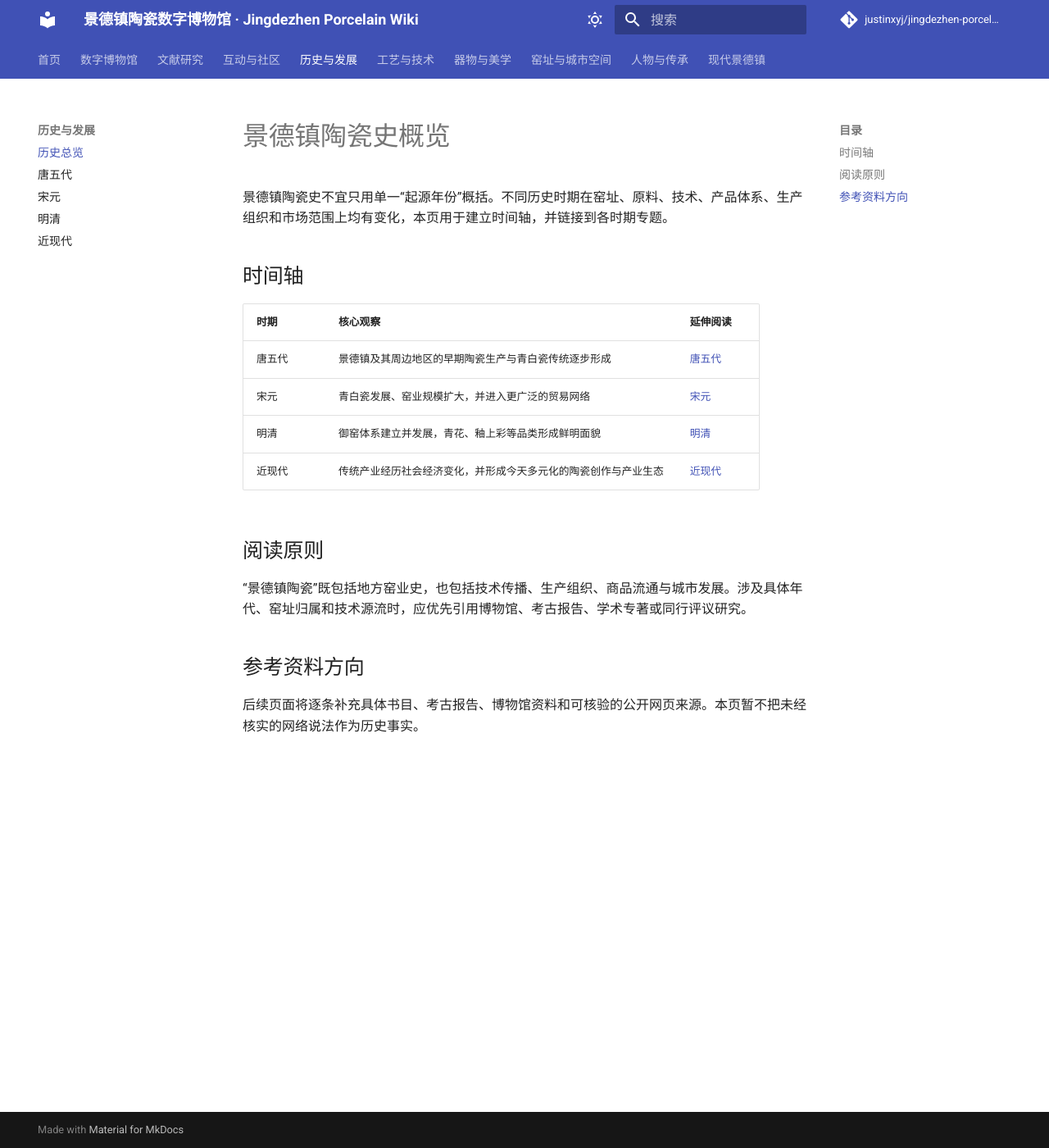
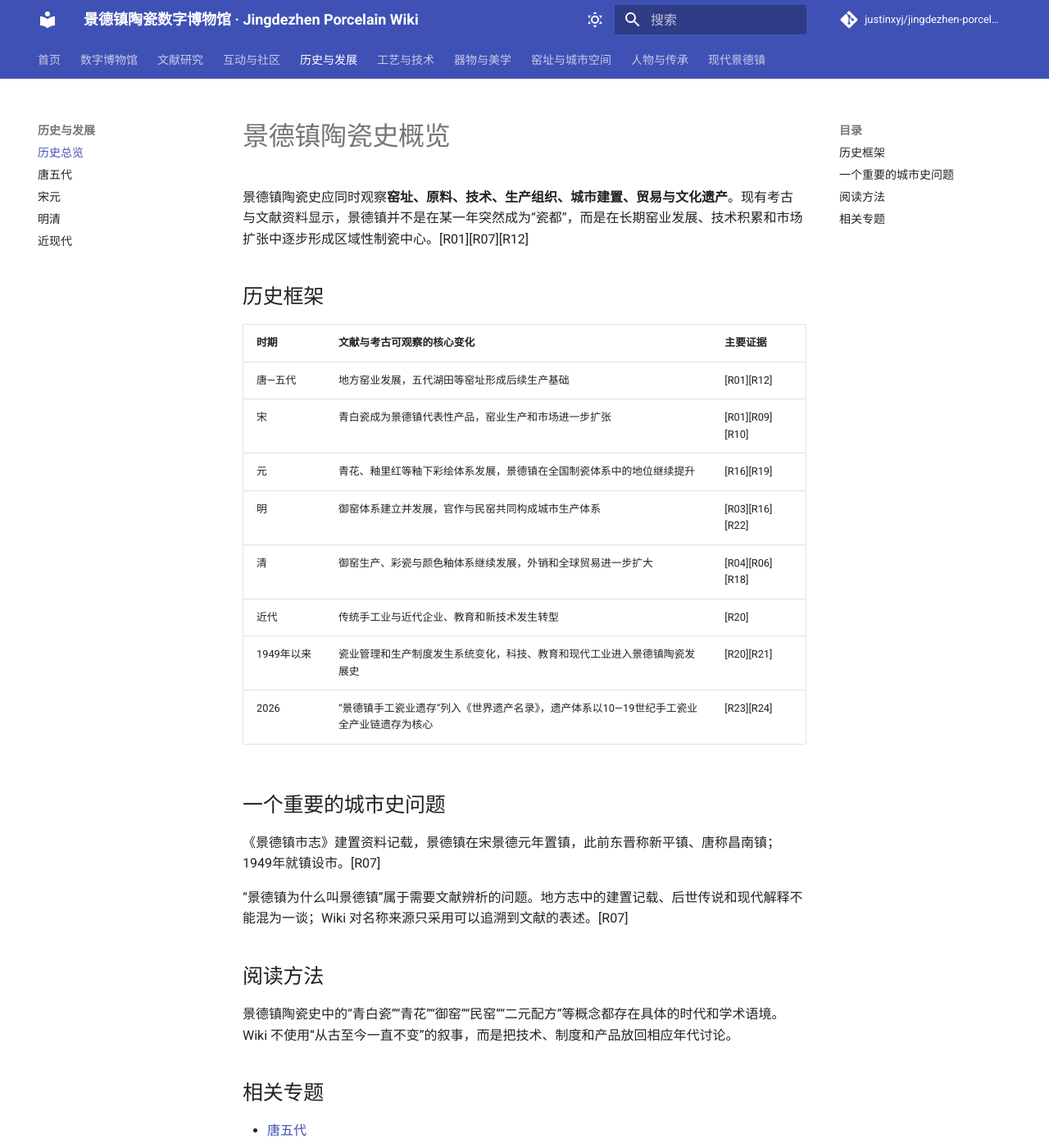
Before and after one commit to justinxyj/jingdezhen-porcelain-wiki, an MkDocs documentation site: the page built from docs/history/README.md, in a window 1280 px wide and 1400 px high. Shown: the whole window at 82% size. Built offline with MkDocs 1.6.1 and Material for MkDocs 9.7.7, drawn with Linux system fonts in a browser that asks for light colours; a script that is not in the unit is left out; comment, search, counter and statistics services are not loaded.

Commit message:
docs: replace history overview with literature-backed chronology

```diff
--- a/docs/history/README.md
+++ b/docs/history/README.md
@@ -1,20 +1,35 @@
 # 景德镇陶瓷史概览
 
-景德镇陶瓷史不宜只用单一“起源年份”概括。不同历史时期在窑址、原料、技术、产品体系、生产组织和市场范围上均有变化，本页用于建立时间轴，并链接到各时期专题。
+景德镇陶瓷史应同时观察**窑址、原料、技术、生产组织、城市建置、贸易与文化遗产**。现有考古与文献资料显示，景德镇并不是在某一年突然成为“瓷都”，而是在长期窑业发展、技术积累和市场扩张中逐步形成区域性制瓷中心。[R01][R07][R12]
 
-## 时间轴
+## 历史框架
 
-| 时期 | 核心观察 | 延伸阅读 |
+| 时期 | 文献与考古可观察的核心变化 | 主要证据 |
 |---|---|---|
-| 唐五代 | 景德镇及其周边地区的早期陶瓷生产与青白瓷传统逐步形成 | [唐五代](tang-wudai.md) |
-| 宋元 | 青白瓷发展、窑业规模扩大，并进入更广泛的贸易网络 | [宋元](song-yuan.md) |
-| 明清 | 御窑体系建立并发展，青花、釉上彩等品类形成鲜明面貌 | [明清](ming-qing.md) |
-| 近现代 | 传统产业经历社会经济变化，并形成今天多元化的陶瓷创作与产业生态 | [近现代](modern.md) |
+| 唐—五代 | 地方窑业发展，五代湖田等窑址形成后续生产基础 | [R01][R12] |
+| 宋 | 青白瓷成为景德镇代表性产品，窑业生产和市场进一步扩张 | [R01][R09][R10] |
+| 元 | 青花、釉里红等釉下彩绘体系发展，景德镇在全国制瓷体系中的地位继续提升 | [R16][R19] |
+| 明 | 御窑体系建立并发展，官作与民窑共同构成城市生产体系 | [R03][R16][R22] |
+| 清 | 御窑生产、彩瓷与颜色釉体系继续发展，外销和全球贸易进一步扩大 | [R04][R06][R18] |
+| 近代 | 传统手工业与近代企业、教育和新技术发生转型 | [R20] |
+| 1949年以来 | 瓷业管理和生产制度发生系统变化，科技、教育和现代工业进入景德镇陶瓷发展史 | [R20][R21] |
+| 2026 | “景德镇手工瓷业遗存”列入《世界遗产名录》，遗产体系以10—19世纪手工瓷业全产业链遗存为核心 | [R23][R24] |
 
-## 阅读原则
+## 一个重要的城市史问题
 
-“景德镇陶瓷”既包括地方窑业史，也包括技术传播、生产组织、商品流通与城市发展。涉及具体年代、窑址归属和技术源流时，应优先引用博物馆、考古报告、学术专著或同行评议研究。
+《景德镇市志》建置资料记载，景德镇在宋景德元年置镇，此前东晋称新平镇、唐称昌南镇；1949年就镇设市。[R07]
 
-## 参考资料方向
+“景德镇为什么叫景德镇”属于需要文献辨析的问题。地方志中的建置记载、后世传说和现代解释不能混为一谈；Wiki 对名称来源只采用可以追溯到文献的表述。[R07]
 
-后续页面将逐条补充具体书目、考古报告、博物馆资料和可核验的公开网页来源。本页暂不把未经核实的网络说法作为历史事实。
+## 阅读方法
+
+景德镇陶瓷史中的“青白瓷”“青花”“御窑”“民窑”“二元配方”等概念都存在具体的时代和学术语境。Wiki 不使用“从古至今一直不变”的叙事，而是把技术、制度和产品放回相应年代讨论。
+
+## 相关专题
+
+- [唐五代](tang-wudai.md)
+- [宋元](song-yuan.md)
+- [明清](ming-qing.md)
+- [近现代](modern.md)
+- [文献研究规范](../research/README.md)
+- [核心文献库](../research/sources.md)
```
